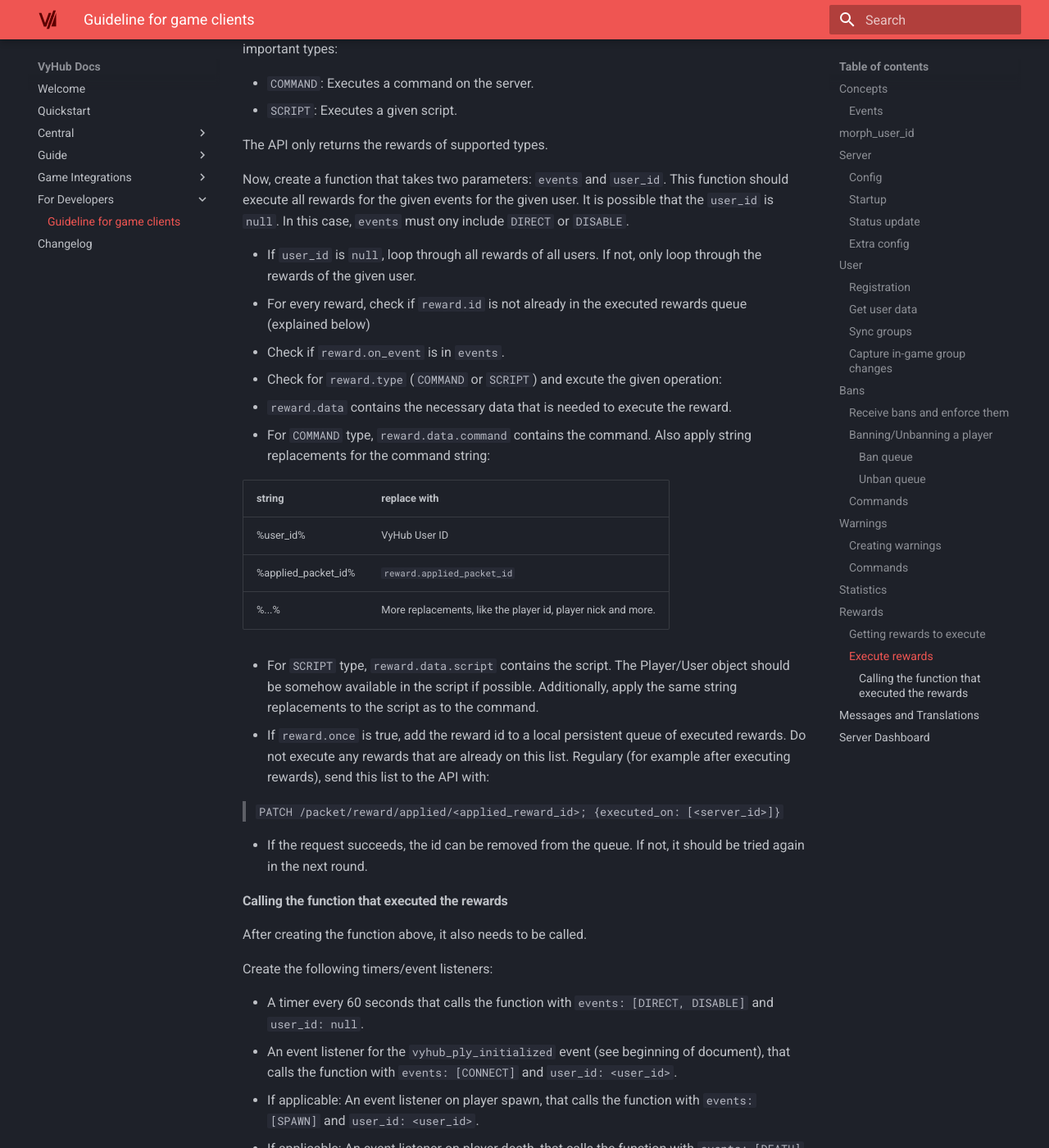
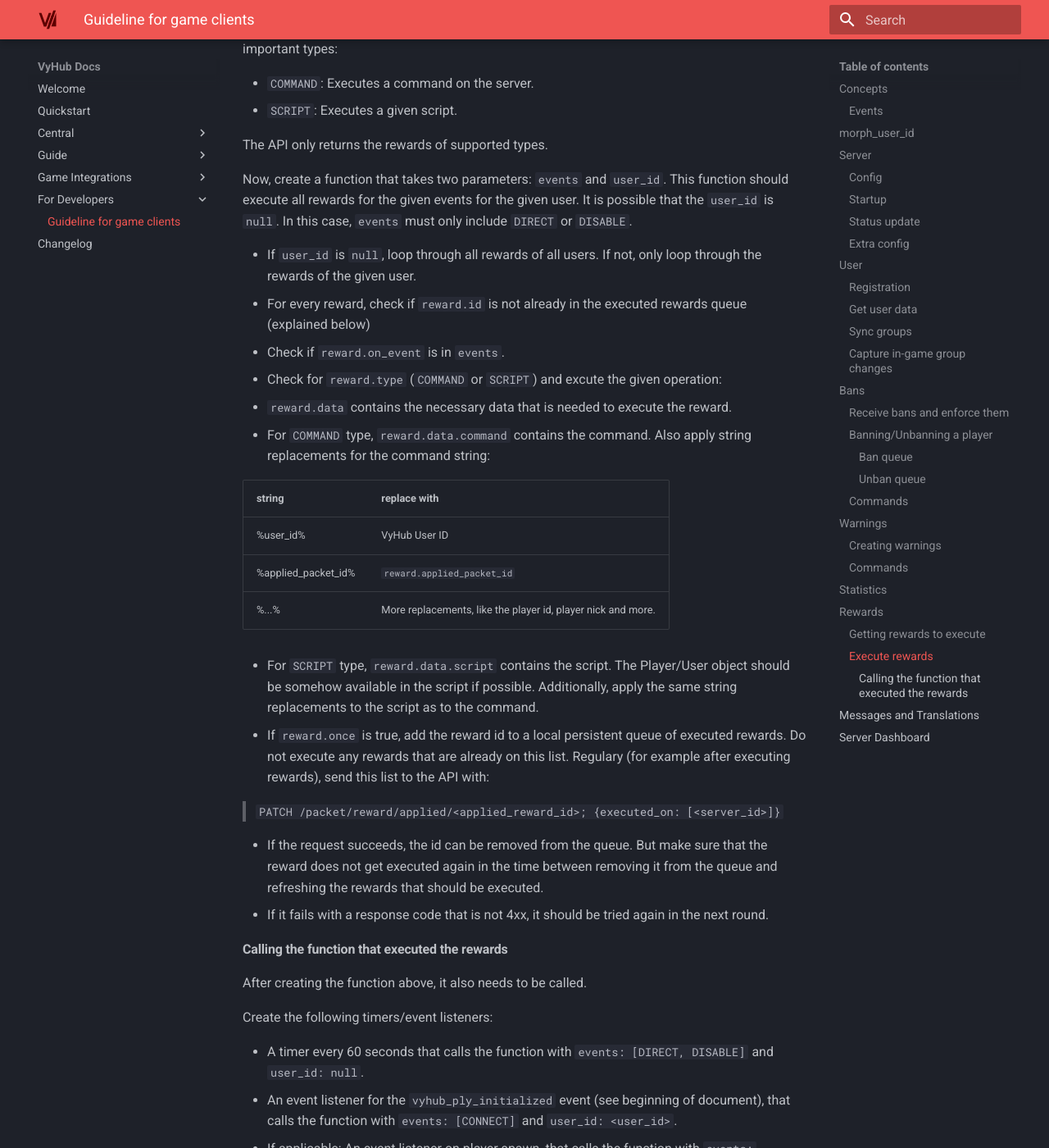
Before and after one commit to nyx-project/vyhub-documentation, an MkDocs documentation site: the page built from docs/dev/game_clients.md, in a window 1280 px wide and 1400 px high, scrolled down 8494 px. Shown: the whole window at 82% size. Built offline with MkDocs 1.6.1 and Material for MkDocs 9.7.7, drawn with Linux system fonts in a browser that asks for light colours; the version menu is left out; some of the changed text lies outside the part shown.

Commit message:
Update game clients guide

```diff
--- a/docs/dev/game_clients.md
+++ b/docs/dev/game_clients.md
@@ -298,7 +298,7 @@ The API only returns the rewards of supported types.
 
 Now, create a function that takes two parameters: `events` and `user_id`.
 This function should execute all rewards for the given events for the given user.
-It is possible that the `user_id` is `null`. In this case, `events` must ony include `DIRECT` or `DISABLE`.
+It is possible that the `user_id` is `null`. In this case, `events` must only include `DIRECT` or `DISABLE`.
 
 - If `user_id` is `null`, loop through all rewards of all users. If not, only loop through the rewards of the given user.
 - For every reward, check if `reward.id` is not already in the executed rewards queue (explained below)
@@ -318,7 +318,9 @@ It is possible that the `user_id` is `null`. In this case, `events` must ony inc
 
 > `PATCH /packet/reward/applied/<applied_reward_id>; {executed_on: [<server_id>]}`
 
-- If the request succeeds, the id can be removed from the queue. If not, it should be tried again in the next round.
+- If the request succeeds, the id can be removed from the queue. But make sure that the reward does not get executed again in the time between removing it from the queue and refreshing the rewards that should be executed.
+- If it fails with a response code that is not 4xx, it should be tried again in the next round.
+
 
 #### Calling the function that executed the rewards
 After creating the function above, it also needs to be called.
```
Also changed, not shown: other parts of docs/dev/game_clients.md (+1 -1 lines).
